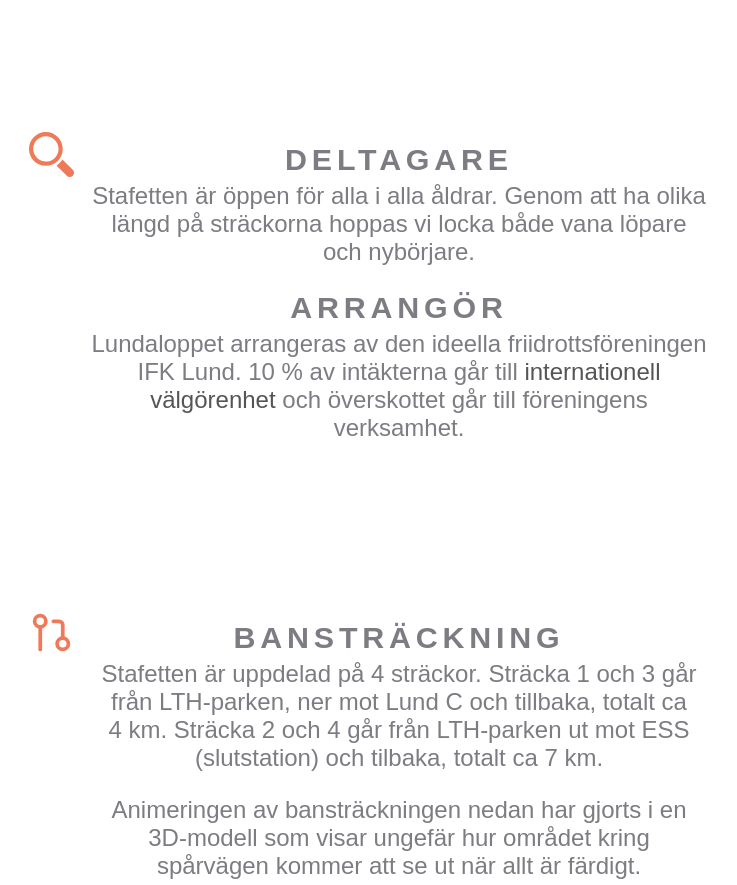
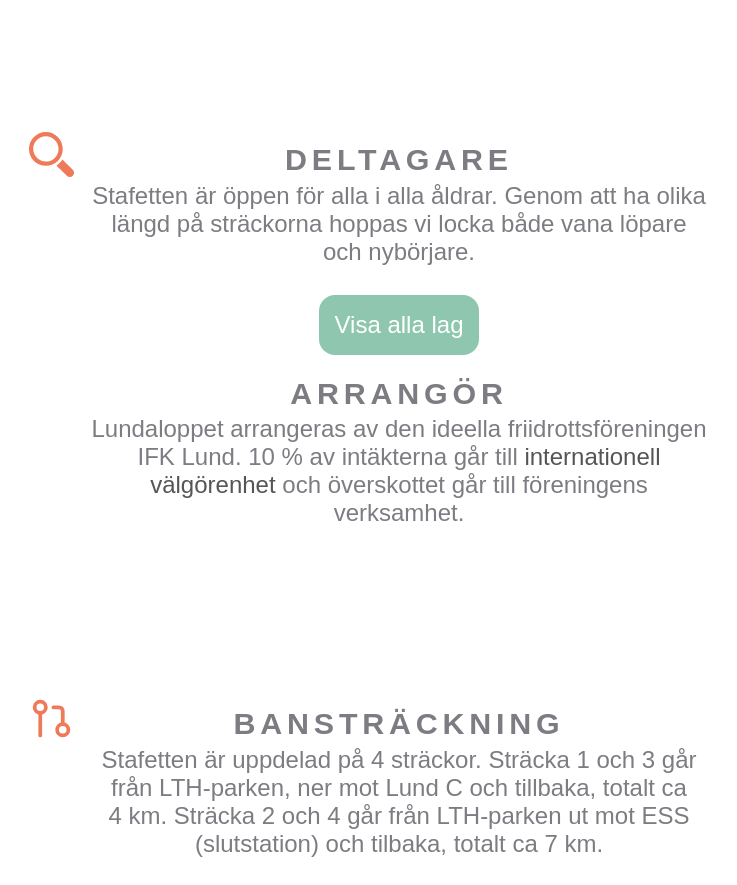
Before and after one commit to qlik-oss/sparvagsstafetten, a website built with Parcel: page src/info.html in a window 1280 px wide. Shown: the part 1834-2719 px from the top of the page, without its empty margins (266-1003 px from the left). Built offline with nearby package versions, Linux system fonts and the light colour scheme.

Commit message:
hotfix: add button link to all registered teams

```diff
--- a/src/info.html
+++ b/src/info.html
@@ -92,6 +92,7 @@
     <section class="section-content">
       <h1>Deltagare</h1>
       <p>Stafetten är öppen för alla i alla åldrar. Genom att ha olika längd på sträckorna hoppas vi locka både vana löpare och nybörjare.
+
         <!--
         mat?
         medalj
@@ -99,6 +100,9 @@
         nummerlapp
         -->
       </p>
+      <div class="cta"><a href="https://entrysystem.se/form/sparvagsstafetten2019/list/alla"
+        class="button-cta green" title="Visa lista över alla registrerade lag" target="_blank">Visa alla lag</a></div>
+      </div>
       <h1>Arrangör</h1>
       <p>
           Lundaloppet arrangeras av den ideella friidrottsföreningen IFK Lund.
```
